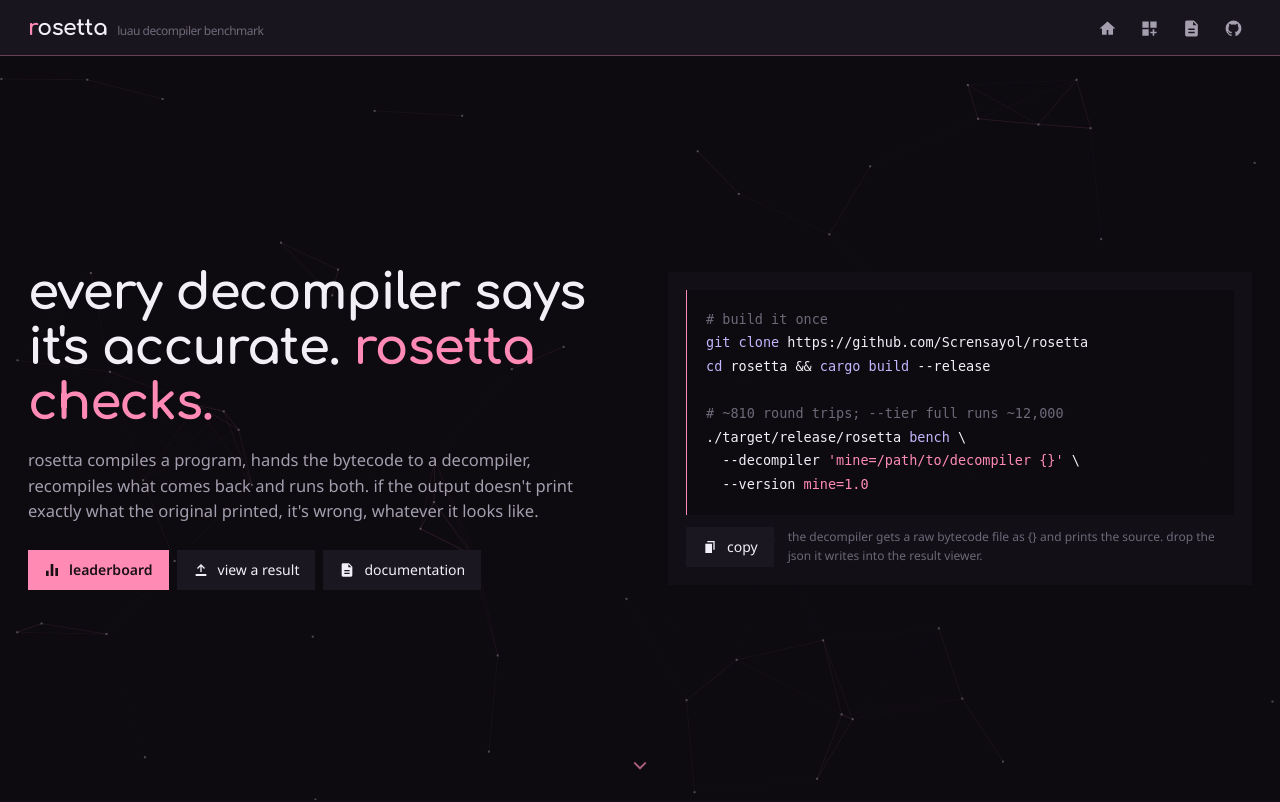
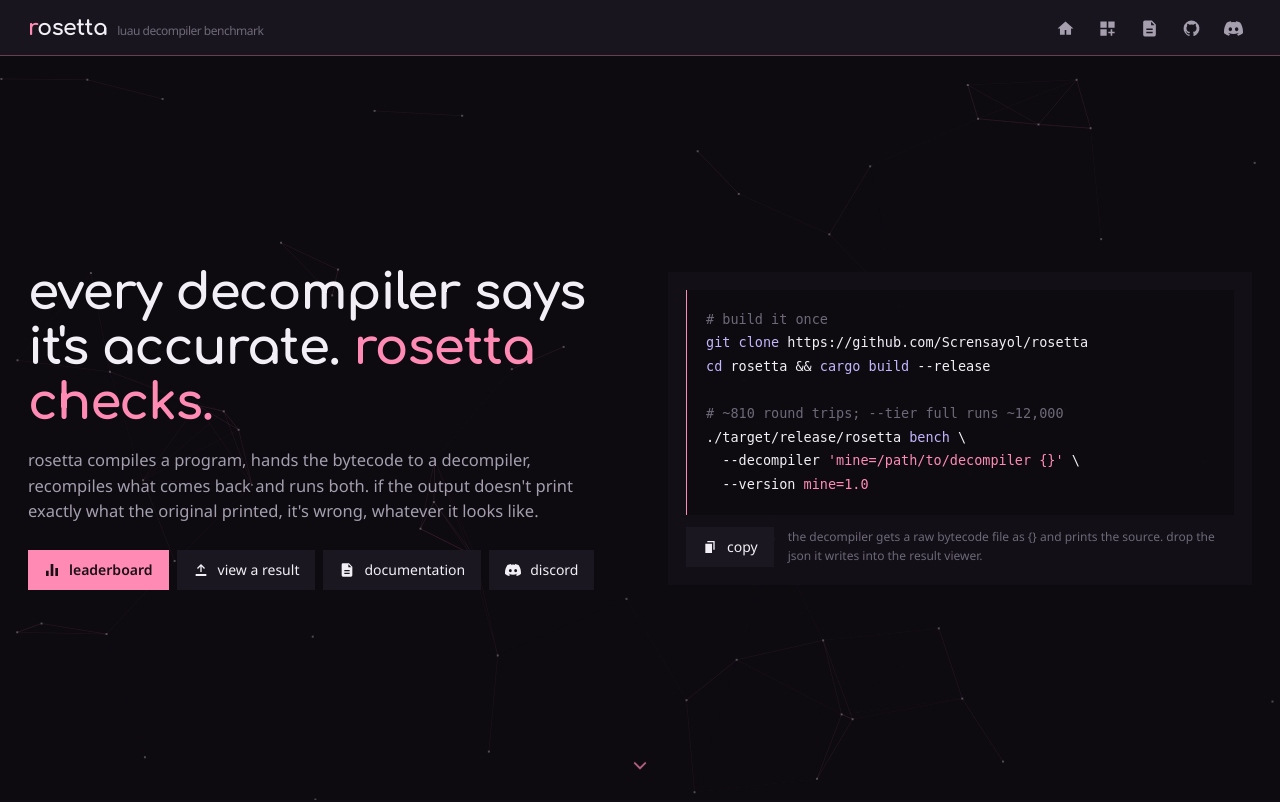
Before and after one commit to Scrensayol/rosetta, a plain HTML site: page site/index.html in a window 1280 px wide. Shown: the top 802 px of the page. Drawn offline with Linux system fonts and the light colour scheme.

Commit message:
link the Discord server from the site
A Discord icon in the nav, a button in the hero and the closing section, and a link in both
footers.

Co-Authored-By: Claude Opus 5.5 <noreply@anthropic.com>

```diff
--- a/site/assets/common.js
+++ b/site/assets/common.js
@@ -2,6 +2,7 @@
 "use strict";
 
 const REPO = "https://github.com/Scrensayol/rosetta";
+const DISCORD = "https://discord.gg/7qE27wRwnd";
 
 const ICON = {
 	home: '<path d="M12 3 2 12h3v8h6v-6h2v6h6v-8h3z"/>',
@@ -32,6 +33,7 @@ const ICON = {
 	shuffle: '<path d="M15 4h5v5l-1.8-1.8-3.6 3.6-1.4-1.4 3.6-3.6zM4 5.4 5.4 4 20 18.6 18.6 20zM13.6 15l1.4-1.4 3.2 3.2L20 15v5h-5l1.8-1.8z"/>',
 	eye: '<path d="M12 5c5 0 9 4.5 10 7-1 2.5-5 7-10 7S3 14.5 2 12c1-2.5 5-7 10-7zm0 3a4 4 0 1 0 0 8 4 4 0 0 0 0-8zm0 2a2 2 0 1 1 0 4 2 2 0 0 1 0-4z"/>',
 	ban: '<path d="M12 2a10 10 0 1 0 0 20 10 10 0 0 0 0-20zm0 2a8 8 0 0 1 6.3 12.9L7.1 5.7A8 8 0 0 1 12 4zM5.7 7.1l11.2 11.2A8 8 0 0 1 5.7 7.1z"/>',
+	discord: '<path d="M20.317 4.37a19.79 19.79 0 0 0-4.885-1.515.074.074 0 0 0-.079.037c-.21.375-.444.865-.608 1.25a18.27 18.27 0 0 0-5.487 0 12.64 12.64 0 0 0-.617-1.25.077.077 0 0 0-.079-.037A19.74 19.74 0 0 0 3.677 4.37a.07.07 0 0 0-.032.027C.533 9.046-.32 13.58.099 18.057a.082.082 0 0 0 .031.057 19.9 19.9 0 0 0 5.993 3.03.078.078 0 0 0 .084-.028c.462-.63.874-1.295 1.226-1.994a.076.076 0 0 0-.041-.106 13.1 13.1 0 0 1-1.872-.892.077.077 0 0 1-.008-.128c.126-.094.252-.192.372-.292a.074.074 0 0 1 .078-.01c3.928 1.793 8.18 1.793 12.062 0a.074.074 0 0 1 .078.01c.12.098.246.198.373.292a.077.077 0 0 1-.006.127 12.3 12.3 0 0 1-1.873.892.077.077 0 0 0-.041.107c.36.698.772 1.362 1.225 1.993a.076.076 0 0 0 .084.028 19.84 19.84 0 0 0 6.002-3.03.077.077 0 0 0 .032-.054c.5-5.177-.838-9.674-3.549-13.66a.061.061 0 0 0-.031-.03zM8.02 15.33c-1.183 0-2.157-1.085-2.157-2.419 0-1.333.956-2.419 2.157-2.419 1.21 0 2.176 1.095 2.157 2.42 0 1.333-.956 2.418-2.157 2.418zm7.975 0c-1.183 0-2.157-1.085-2.157-2.419 0-1.333.955-2.419 2.157-2.419 1.21 0 2.176 1.095 2.157 2.42 0 1.333-.946 2.418-2.157 2.418z"/>',
 	open: '<path d="M4 4h7v2H6v12h12v-5h2v7H4zm9 0h7v7h-2V7.4l-6.3 6.3-1.4-1.4L16.6 6H13z"/>',
 };
 
@@ -52,6 +54,7 @@ function nav(here) {
 			<a href="result.html" title="view a result">${icon("result")}</a>
 			<a href="${REPO}#readme" title="docs" target="_blank" rel="noopener">${icon("docs")}</a>
 			<a href="${REPO}" title="github" target="_blank" rel="noopener">${icon("github")}</a>
+			<a href="${DISCORD}" title="discord" target="_blank" rel="noopener">${icon("discord")}</a>
 		</nav>`;
 }
 
--- a/site/index.html
+++ b/site/index.html
@@ -25,6 +25,7 @@
 				<a class="btn accent" href="#leaderboard"><svg viewBox="0 0 24 24"><path d="M3 13h4v8H3zm7-10h4v18h-4zm7 6h4v12h-4z"/></svg>leaderboard</a>
 				<a class="btn" href="result.html"><svg viewBox="0 0 24 24"><path d="M11 15V6.8L7.4 10.4 6 9l6-6 6 6-1.4 1.4L13 6.8V15zm-7 3h16v3H4z"/></svg>view a result</a>
 				<a class="btn" href="https://github.com/Scrensayol/rosetta" target="_blank" rel="noopener"><svg viewBox="0 0 24 24"><path d="M6 2h9l5 5v13a2 2 0 0 1-2 2H6a2 2 0 0 1-2-2V4a2 2 0 0 1 2-2zm8 1.5V8h4.5zM8 12v2h8v-2zm0 4v2h8v-2z"/></svg>documentation</a>
+				<a class="btn" href="https://discord.gg/7qE27wRwnd" target="_blank" rel="noopener"><svg viewBox="0 0 24 24"><path d="M20.317 4.37a19.79 19.79 0 0 0-4.885-1.515.074.074 0 0 0-.079.037c-.21.375-.444.865-.608 1.25a18.27 18.27 0 0 0-5.487 0 12.64 12.64 0 0 0-.617-1.25.077.077 0 0 0-.079-.037A19.74 19.74 0 0 0 3.677 4.37a.07.07 0 0 0-.032.027C.533 9.046-.32 13.58.099 18.057a.082.082 0 0 0 .031.057 19.9 19.9 0 0 0 5.993 3.03.078.078 0 0 0 .084-.028c.462-.63.874-1.295 1.226-1.994a.076.076 0 0 0-.041-.106 13.1 13.1 0 0 1-1.872-.892.077.077 0 0 1-.008-.128c.126-.094.252-.192.372-.292a.074.074 0 0 1 .078-.01c3.928 1.793 8.18 1.793 12.062 0a.074.074 0 0 1 .078.01c.12.098.246.198.373.292a.077.077 0 0 1-.006.127 12.3 12.3 0 0 1-1.873.892.077.077 0 0 0-.041.107c.36.698.772 1.362 1.225 1.993a.076.076 0 0 0 .084.028 19.84 19.84 0 0 0 6.002-3.03.077.077 0 0 0 .032-.054c.5-5.177-.838-9.674-3.549-13.66a.061.061 0 0 0-.031-.03zM8.02 15.33c-1.183 0-2.157-1.085-2.157-2.419 0-1.333.956-2.419 2.157-2.419 1.21 0 2.176 1.095 2.157 2.42 0 1.333-.956 2.418-2.157 2.418zm7.975 0c-1.183 0-2.157-1.085-2.157-2.419 0-1.333.955-2.419 2.157-2.419 1.21 0 2.176 1.095 2.157 2.42 0 1.333-.946 2.418-2.157 2.418z"/></svg>discord</a>
 			</div>
 		</div>
 		<div class="code rise" style="--i:6">
@@ -76,11 +77,12 @@
 		<div class="actions">
 			<a class="btn accent" href="result.html">drop in a result</a>
 			<a class="btn" href="https://github.com/Scrensayol/rosetta#readme" target="_blank" rel="noopener">read the docs</a>
+			<a class="btn" href="https://discord.gg/7qE27wRwnd" target="_blank" rel="noopener"><svg viewBox="0 0 24 24"><path d="M20.317 4.37a19.79 19.79 0 0 0-4.885-1.515.074.074 0 0 0-.079.037c-.21.375-.444.865-.608 1.25a18.27 18.27 0 0 0-5.487 0 12.64 12.64 0 0 0-.617-1.25.077.077 0 0 0-.079-.037A19.74 19.74 0 0 0 3.677 4.37a.07.07 0 0 0-.032.027C.533 9.046-.32 13.58.099 18.057a.082.082 0 0 0 .031.057 19.9 19.9 0 0 0 5.993 3.03.078.078 0 0 0 .084-.028c.462-.63.874-1.295 1.226-1.994a.076.076 0 0 0-.041-.106 13.1 13.1 0 0 1-1.872-.892.077.077 0 0 1-.008-.128c.126-.094.252-.192.372-.292a.074.074 0 0 1 .078-.01c3.928 1.793 8.18 1.793 12.062 0a.074.074 0 0 1 .078.01c.12.098.246.198.373.292a.077.077 0 0 1-.006.127 12.3 12.3 0 0 1-1.873.892.077.077 0 0 0-.041.107c.36.698.772 1.362 1.225 1.993a.076.076 0 0 0 .084.028 19.84 19.84 0 0 0 6.002-3.03.077.077 0 0 0 .032-.054c.5-5.177-.838-9.674-3.549-13.66a.061.061 0 0 0-.031-.03zM8.02 15.33c-1.183 0-2.157-1.085-2.157-2.419 0-1.333.956-2.419 2.157-2.419 1.21 0 2.176 1.095 2.157 2.42 0 1.333-.956 2.418-2.157 2.418zm7.975 0c-1.183 0-2.157-1.085-2.157-2.419 0-1.333.955-2.419 2.157-2.419 1.21 0 2.176 1.095 2.157 2.42 0 1.333-.946 2.418-2.157 2.418z"/></svg>join the discord</a>
 		</div>
 	</div>
 </section>
 
-<footer>rosetta is mit licensed · suite <span class="keep">rosetta-1</span> · <a href="https://github.com/Scrensayol/rosetta">github</a></footer>
+<footer>rosetta is mit licensed · suite <span class="keep">rosetta-1</span> · <a href="https://github.com/Scrensayol/rosetta">github</a> · <a href="https://discord.gg/7qE27wRwnd">discord</a></footer>
 <script src="assets/common.js"></script>
 <script src="assets/home.js"></script>
 </body>
```
Also changed, not shown: site/result.html (+1 -1 lines).
